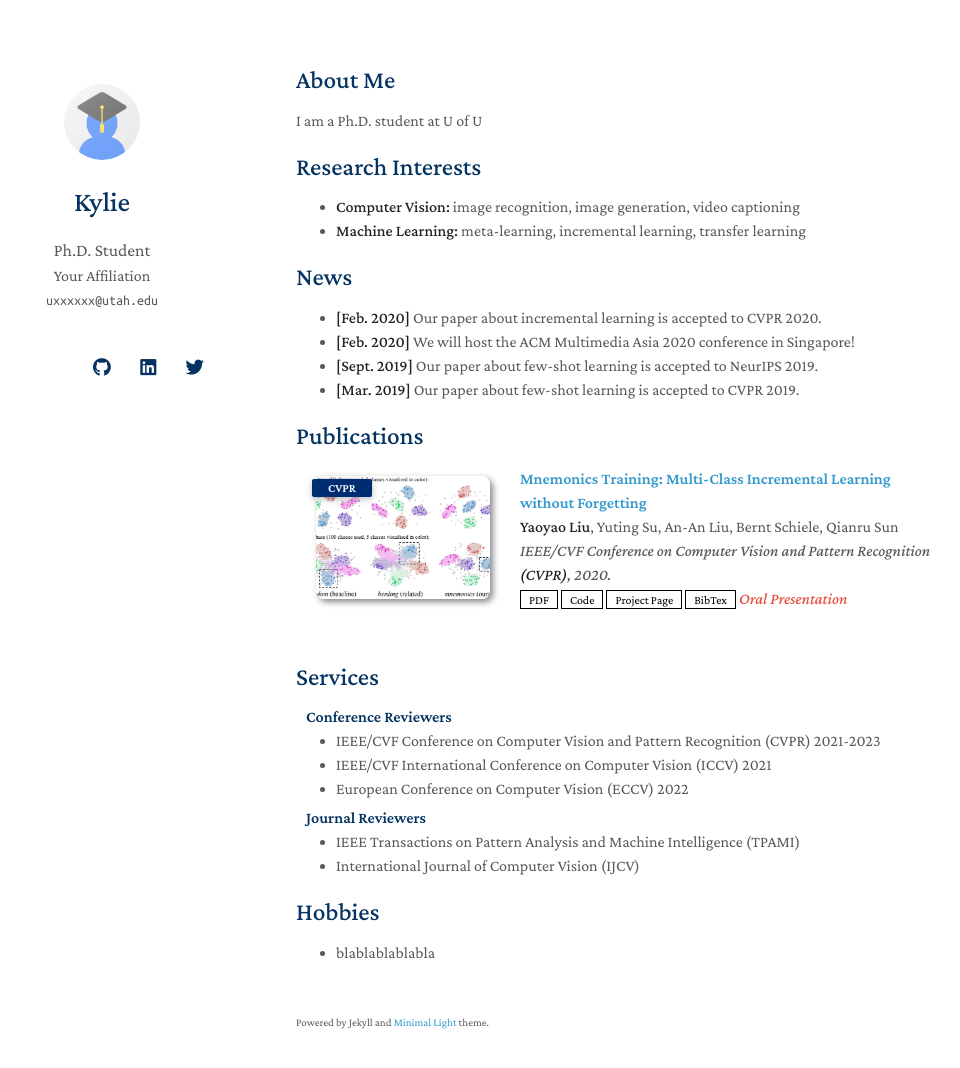
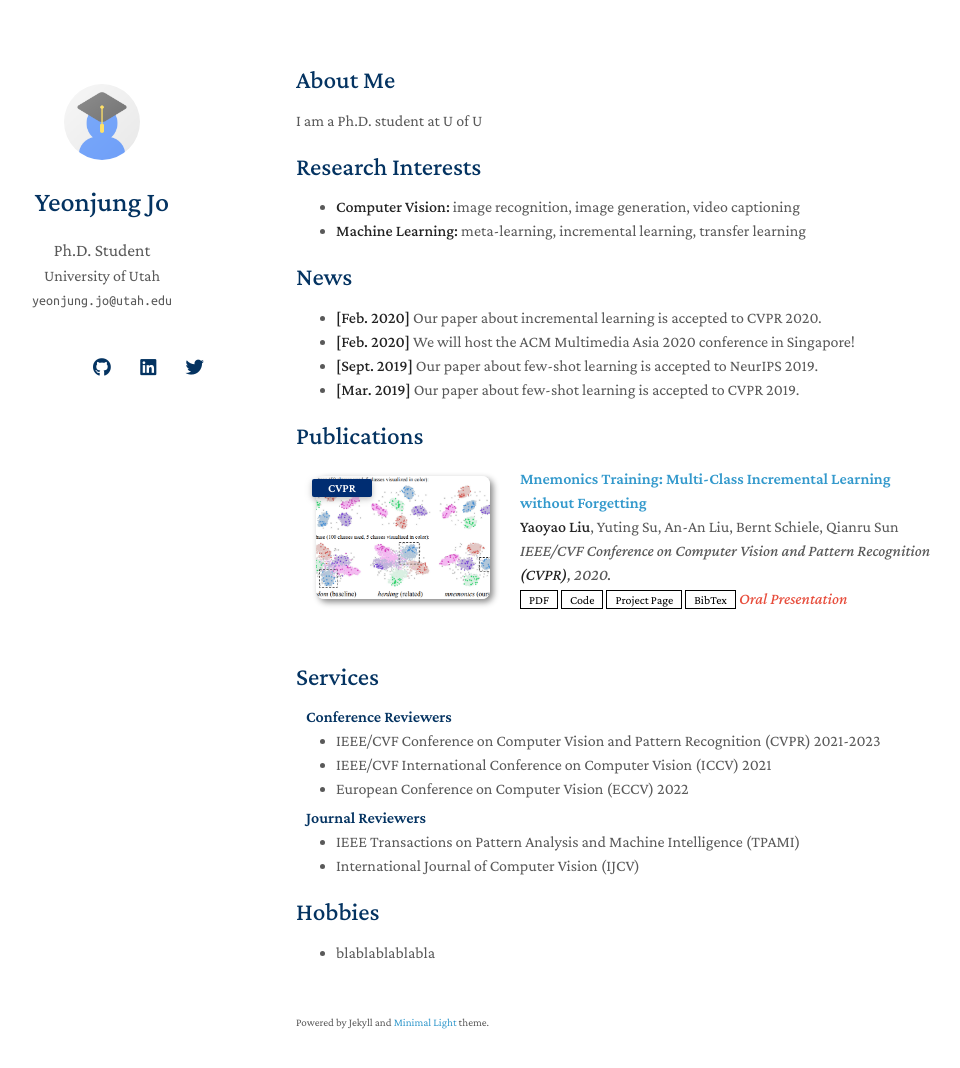
Before and after one commit to kylieyjj/kylieyjj.github.io, a Jekyll site: the page built from index.md, in a window 1280 px wide and 1103 px high. Shown: the top 1068 px of the window, without its empty margins (174-1134 px from the left). Built offline with Jekyll 4.4.1, drawn with Linux system fonts in a browser that asks for light colours; nearby versions of some CDN libraries; a style sheet for code colours, icons or effects is not loaded; our own code applies the rules of GitHub Pages for plain Markdown files.

Commit message:
Update _config.yml

```diff
--- a/_config.yml
+++ b/_config.yml
@@ -1,8 +1,8 @@
 # Basic Information
-title: Kylie
+title: Yeonjung Jo
 position: Ph.D. Student
-affiliation: Your Affiliation
-email: uxxxxxx@utah.edu
+affiliation: University of Utah
+email: yeonjung.jo@utah.edu
 
 # Search Engine Optimization (SEO)
 # The following information is used to improve the website traffic from search engines, e.g., Google.
@@ -12,7 +12,7 @@ email: uxxxxxx@utah.edu
 
 # Links
 # If you don't need one of them, you may delete the corresponding line.
-google_scholar: https://scholar.google.com/
+google_scholar: https://scholar.google.com/citations?user=WqmPa4EAAAAJ&hl=en
 cv_link: assets/files/curriculum_vitae.pdf
 github_link: https://github.com/
 linkedin: https://www.linkedin.com/
```
